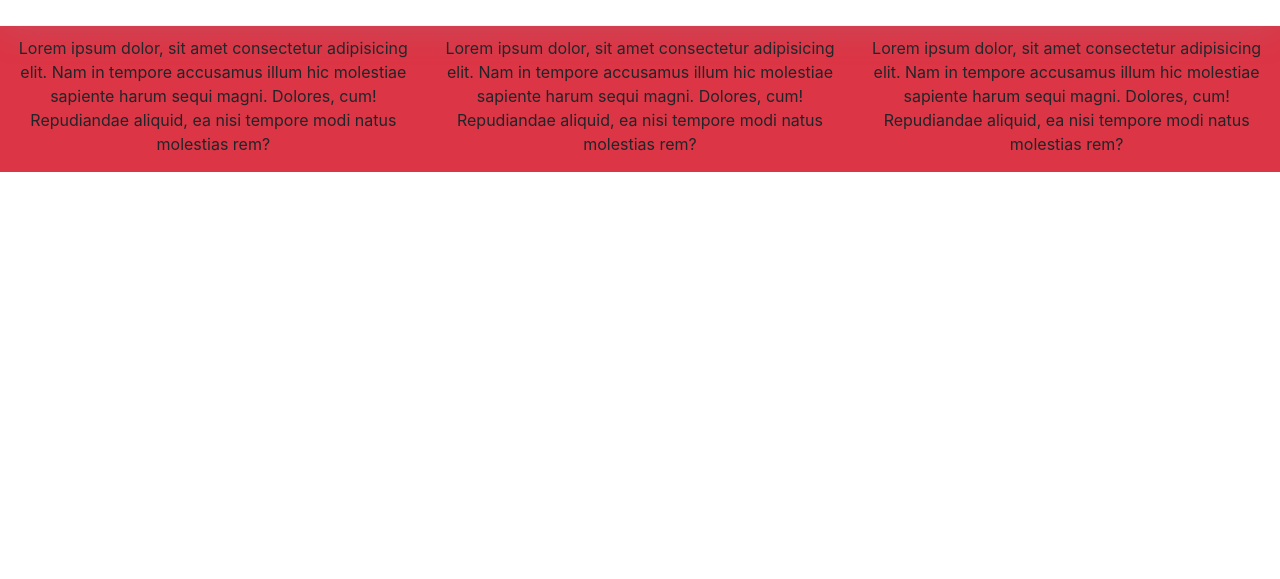
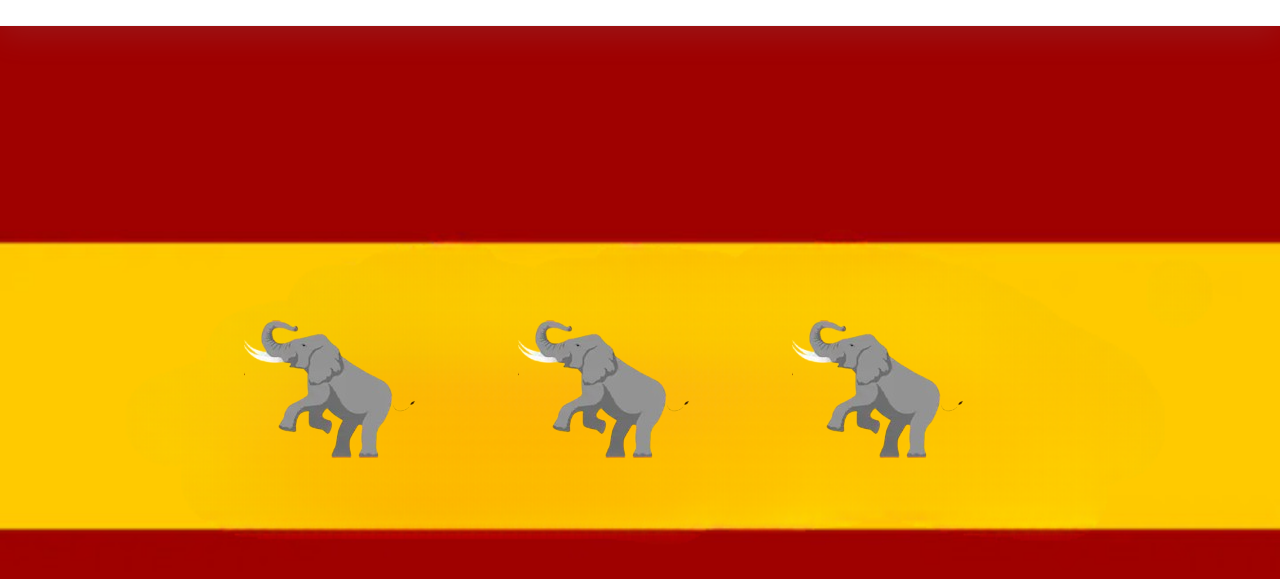
Before and after one commit to vasanthfeb/tvk, a plain HTML site: page index.html in a window 1280 px wide. Shown: the part 119-698 px from the top of the page. Drawn offline with nearby package versions, Linux system fonts and the light colour scheme.

Commit message:
c master

```diff
--- a/index.html
+++ b/index.html
@@ -75,16 +75,16 @@
 
 
 
-<div class="container-fluid bg-danger container_f">
-  <div class="row">
+<div class="container-fluid bg-danger container_f flag_bg">
+  <div class="row vas">
     <div class="col col-lg-4 c">
-      <p>Lorem ipsum dolor, sit amet consectetur adipisicing elit. Nam in tempore accusamus illum hic molestiae sapiente harum sequi magni. Dolores, cum! Repudiandae aliquid, ea nisi tempore modi natus molestias rem?</p>
+      <img src="./img/elee.png" alt="">
     </div>
     <div class="col col-lg-4 b">
-      <p>Lorem ipsum dolor, sit amet consectetur adipisicing elit. Nam in tempore accusamus illum hic molestiae sapiente harum sequi magni. Dolores, cum! Repudiandae aliquid, ea nisi tempore modi natus molestias rem?</p>
+      <img src="./img/elee.png" alt="">
     </div>
     <div class="col col-lg-4 a">
-      <p>Lorem ipsum dolor, sit amet consectetur adipisicing elit. Nam in tempore accusamus illum hic molestiae sapiente harum sequi magni. Dolores, cum! Repudiandae aliquid, ea nisi tempore modi natus molestias rem?</p>
+      <img src="./img/elee.png" alt="">
     </div>
   </div>
 </div>
--- a/style.css
+++ b/style.css
@@ -322,7 +322,7 @@ body.dark .navbar-toggler[aria-expanded="true"] .navbar-toggler-icon {
 		content: "";
 		border: none;
 		background-color: #000;
-		vertical-align: 0;
+
 	}
 	.dropdown-toggle::after {
 		position: absolute;
@@ -334,7 +334,7 @@ body.dark .navbar-toggler[aria-expanded="true"] .navbar-toggler-icon {
 		content: "";
 		border: none;
 		background-color: #000;
-		vertical-align: 0;
+
 		transition: all 200ms linear;
 	}
 	.dropdown-toggle[aria-expanded="true"]::after{
@@ -519,3 +519,20 @@ body.dark .logo img {
   .visible.c {
 	transform: translateX(0); /* Move from left */
   }
+
+
+  .flag_bg{
+	background-image: url(./img/flag.webp);
+	height: 90vh;
+	background-position: center;
+	background-repeat: no-repeat;
+	background-size: cover;
+	justify-content: center;
+	align-items: center;
+	display: flex;
+  }
+  /* .vas{
+	justify-content: center;
+	align-items: center;
+	display: flex;
+  } */
```
Also changed, not shown: ele.jpg (added), img/elee.png (added), img/flag.webp (added).
